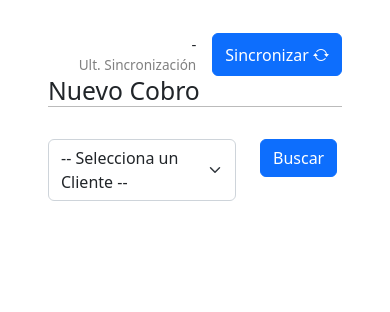
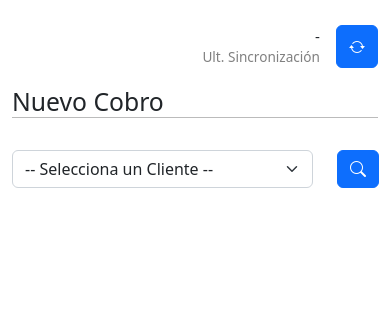
Before and after one commit to luciano-im/app-cobranzas, a Django app: page /collections/create/ in a window 390 px wide. Shown: the part 56-368 px from the top of the page. Run offline with Django 4.2, Linux system fonts and the light colour scheme; the visitor is signed in with stand-in values (Sample User, id 1); data that the repository does not hold is empty; some libraries are stand-ins or nearby versions.

Commit message:
🚸 Changes to improve user experience on mobile devices

```diff
--- a/cobranzas/app/templates/base.html
+++ b/cobranzas/app/templates/base.html
@@ -138,7 +138,7 @@
         </div>
       </nav>
     </header>
-    <section class="content">
+    <section class="content container mt-4 mb-3">
       <div class="alert alert-danger offline" role="alert">
         <i class="bi bi-exclamation-circle-fill"></i> Estas offline!
       </div>
@@ -151,7 +151,7 @@
             <span class="sync-title">Ult. Sincronización</span>
           </div>
           <button id="sync-button" type="button" class="btn btn-primary">
-            Sincronizar <i class="bi bi-arrow-repeat"></i>
+            <span class="d-none d-sm-inline">Sincronizar</span> <i class="bi bi-arrow-repeat"></i>
           </button>
           <span id="pending-requests" data-bs-toggle="tooltip" data-bs-placement="top" data-bs-title="Cobranzas pendientes de sincronizar!">
             <button type="button" class="btn btn-sm btn-danger" disabled>
@@ -160,7 +160,9 @@
           </span>
         </div>
       </div>
-      {% block content %}{% endblock %}
+      <div class="content-wrapper">
+        {% block content %}{% endblock %}
+      </div>
     </section>
     {% block extra_js %}{% endblock %}
     <!-- JavaScript Bundle with Popper -->
--- a/cobranzas/app/views.py
+++ b/cobranzas/app/views.py
@@ -99,7 +99,7 @@ class ReceivableSalesView:
         data = {
             'id': sale.pk,
             'installments': sale.installments,
-            'date': sale.date,
+            'date': sale.date.strftime('%m/%d/%Y'),
             'price': sale.price,
             'remarks': sale.remarks,
             'paid_amount': sale.paid_amount,
--- a/cobranzas/collection/templates/create_collection.html
+++ b/cobranzas/collection/templates/create_collection.html
@@ -13,7 +13,7 @@
 <h2>Nuevo Cobro</h2>
 <form action="#" method="get" id="filter-customer" name="filter-customer">
   <div class="row">
-    <div class="col-8">
+    <div class="col">
       <select name="select-customer" id="select-customer" class="form-select" required>
         <option selected> -- Selecciona un Cliente -- </option>
         {% for customer in customers %}
@@ -21,14 +21,14 @@
         {% endfor %}
       </select>
     </div>
-    <div class="col-4">
-      <button type="submit" class="btn btn-primary">Buscar</button>
+    <div class="col-2 col-sm-3">
+      <button type="submit" class="btn btn-primary"><span class="d-none d-sm-inline">Buscar</span> <i class="bi bi-search"></i></button>
     </div>
   </div>
 </form>
 
 <div class="data-container">
-  <div class="accordion accordion-flush create-collection">
+  <div class="accordion accordion-flush create-collection mt-5">
     <form action="{% url 'create-collection' %}" method="post" id="create-collection">
       {% csrf_token %}
       {{formset.management_form}}
--- a/cobranzas/collection/templates/delivery_collection.html
+++ b/cobranzas/collection/templates/delivery_collection.html
@@ -51,7 +51,7 @@
         </tbody>
       </table>
       <div class="totals d-flex flex-column align-items-end mb-5">
-        <p class="p-0 fs-4">Total: $<span id="total">0,00</span></p>
+        <p class="p-0">Total: $<span id="total">0,00</span></p>
         <input type="submit" id="submit-collection" value="Guardar" class="btn btn-primary">
       </div>
     </form>
--- a/cobranzas/collection/templates/update_collection.html
+++ b/cobranzas/collection/templates/update_collection.html
@@ -55,7 +55,7 @@
       {% endfor %}
     </div>
     <div class="totals d-flex flex-column align-items-end mb-5">
-      <p class="p-0 fs-4">Total: $<span id="total">{{total.total}}</span></p>
+      <p class="p-0">Total: $<span id="total">{{total.total}}</span></p>
       <input type="submit" id="submit-collection" value="Guardar" class="btn btn-primary">
     </div>
   </form>
--- a/cobranzas/static/css/styles.css
+++ b/cobranzas/static/css/styles.css
@@ -1,10 +1,10 @@
-.content {
-  padding: 2rem 3rem;
+.content-wrapper {
+  font-size: 1rem;
 }
 
 .content h2 {
   border-bottom: 1px solid #BBB;
-  margin-bottom: 2rem;
+  margin: 1.2rem 0 2rem 0;
 }
 
 .content form {
@@ -127,20 +127,11 @@
   padding-top: .5rem;
 }
 
-.content .create-collection {
-  margin-top: 5rem;
-}
-
 .content .create-collection input[type="checkbox"] {
   margin-right: .5rem;
 }
 
-.content .create-collection input {
-  width: auto;
-}
-
 .content .create-collection .form-control-plaintext {
-  /* text-align: right; */
   outline: 0;
 }
 
--- a/cobranzas/static/js/CollectionView.js
+++ b/cobranzas/static/js/CollectionView.js
@@ -1,4 +1,6 @@
 'use strict';
+
+import { formatNumber } from "./utils.js";
 
 /** @class Renders the Collection template */
 
@@ -45,8 +47,8 @@ export class CollectionView {
     });
 
     let template = `<div class="sales-container">${salesContent}</div>
-                    <div class="totals d-flex flex-column align-items-end mb-5">
-                      <p class="p-0 fs-4">Total: $<span id="total">0,00</span></p>
+                    <div class="totals d-flex flex-column align-items-end">
+                      <p class="p-0">Total: $<span id="total">0,00</span></p>
                       <input type="submit" id="submit-collection" value="Guardar" class="btn btn-primary" disabled>
                     </div>`;
 
@@ -257,13 +259,13 @@ class SaleComponent {
                           <span class="badge text-bg-primary">#<span class="id">${this.sale.id}</span></span>
                           <span class="badge text-bg-primary"><span class="date">${this.sale.date}</span></span>
                           <span class="badge text-bg-primary"><span class="installments">${this.sale.installmentsQty}</span> cuotas</span>
-                          <span class="badge text-bg-primary">Cobrado: $<span class="paid-amount">${this.sale.paidAmount}</span></span>
-                          <span class="badge text-bg-primary">Pendiente: $<span class="pending-balance">${this.sale.pendingBalance}</span></span>
+                          <span class="badge text-bg-primary">Cobrado: $<span class="paid-amount">${formatNumber(this.sale.paidAmount)}</span></span>
+                          <span class="badge text-bg-primary">Saldo: $<span class="pending-balance">${formatNumber(this.sale.pendingBalance)}</span></span>
                         </div>
-                        <p class="text-secondary mt-2 fs-6 fst-italic">${this.sale.remarks}</p>
+                        <p class="remarks text-secondary mt-2 fst-italic">${this.sale.remarks}</p>
                       </div>
                       <div style="--bs-breadcrumb-divider: '/';" aria-label="breadcrumb" class="products-list">
-                        <ol class="breadcrumb" style="font-weight: 700; font-size: 1.3rem;">
+                        <ol class="breadcrumb">
                           ${saleProducts}
                         </ol>
                       </div>
@@ -304,10 +306,10 @@ class SaleInstallmentsComponent {
     let template = `<table class="table table-hover next-installment">
                       <thead class="table-light">
                         <tr>
-                          <th scope="col">Cuota</th>
-                          <th scope="col">Importe Total</th>
-                          <th scope="col">Importe Pagado</th>
-                          <th scope="col">A Pagar</th>
+                          <th scope="col" class="col-2">Cuota</th>
+                          <th scope="col" class="col-3">Importe</th>
+                          <th scope="col" class="col-3">Pago</th>
+                          <th scope="col" class="col-4">A Pagar</th>
                         </tr>
                       </thead>
                       <tbody class="next-installment-tbody">
@@ -374,16 +376,16 @@ class SaleInstallmentFormComponent {
     let template = `<tr>
                       <input type="hidden" name="collection-__prefix__-installment" value="${this.props.installment}" id="id_collection-__prefix__-installment">
                       <input type="hidden" name="collection-__prefix__-sale_id" value="${this.saleID}" id="id_collection-__prefix__-sale_id">
-                      <th scope="row" class="installment">
+                      <th scope="row" class="installment col-2">
                         <input type="checkbox" name="collection-__prefix__-checked" id="id_collection-__prefix__-checked"> <span>${this.props.installment}</span>
                       </th>
-                      <td class="installment-amount">
+                      <td class="installment-amount col-3">
                         <input type="number" name="collection-__prefix__-installment_amount" value="${installmentAmount}" readonly="" class="form-control-plaintext" step="any" id="id_collection-__prefix__-installment_amount" tabindex="-1">
                       </td>
-                      <td class="paid-amount">
+                      <td class="paid-amount col-3">
                         <input type="number" name="collection-__prefix__-paid_amount" value="${paidAmount}" readonly="" class="form-control-plaintext" step="any" id="id_collection-__prefix__-paid_amount" tabindex="-1">
                       </td>
-                      <td class="amount">
+                      <td class="amount col-4">
                         <div id="div_id_collection-__prefix__-amount" class="mb-3">
                           <input type="number" name="collection-__prefix__-amount" class="payment-input numberinput form-control" step="any" id="id_collection-__prefix__-amount" max="${payment}" value="0.00">
                         </div>
```
Also changed, not shown: other parts of cobranzas/static/css/styles.css (+65 -8 lines).
